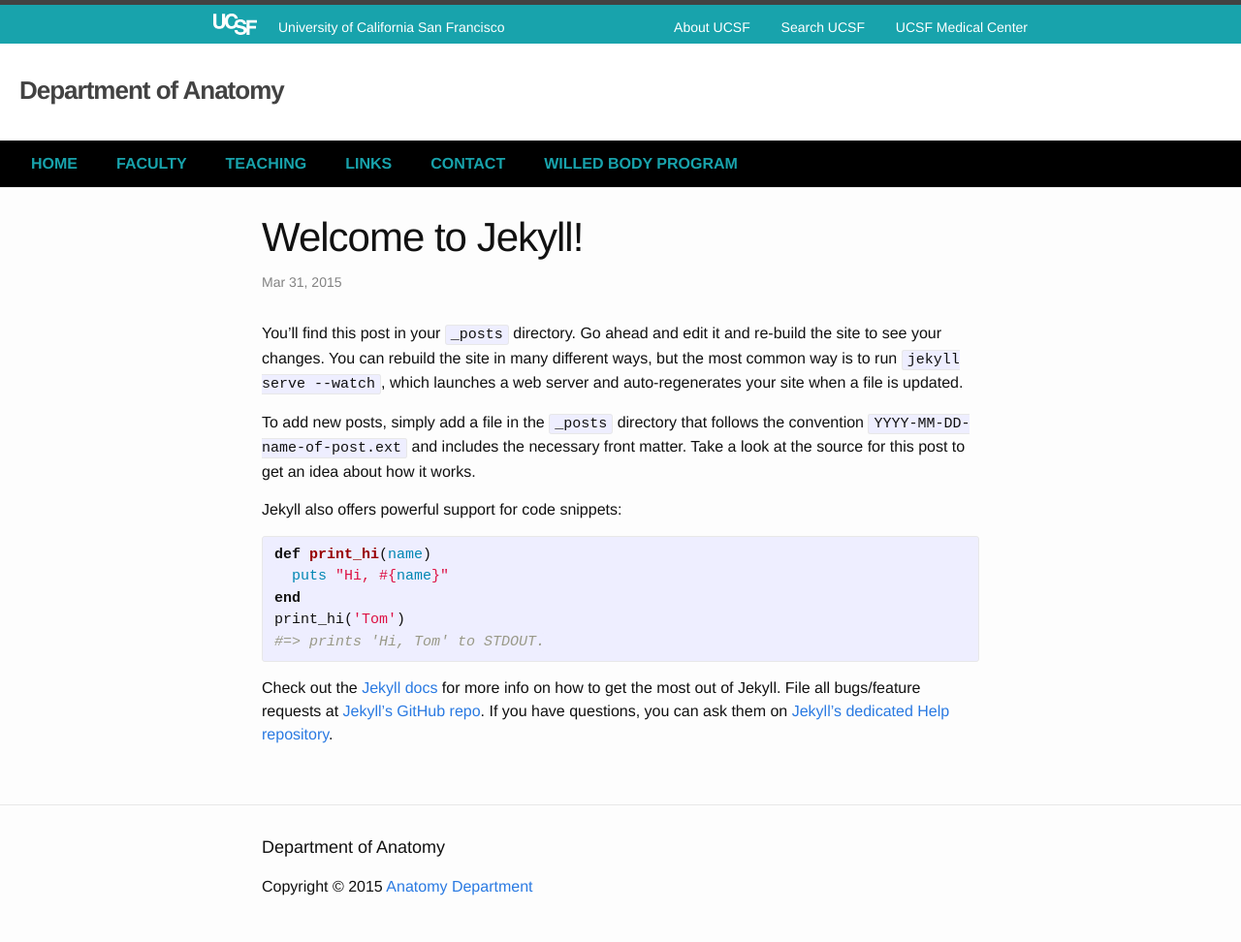
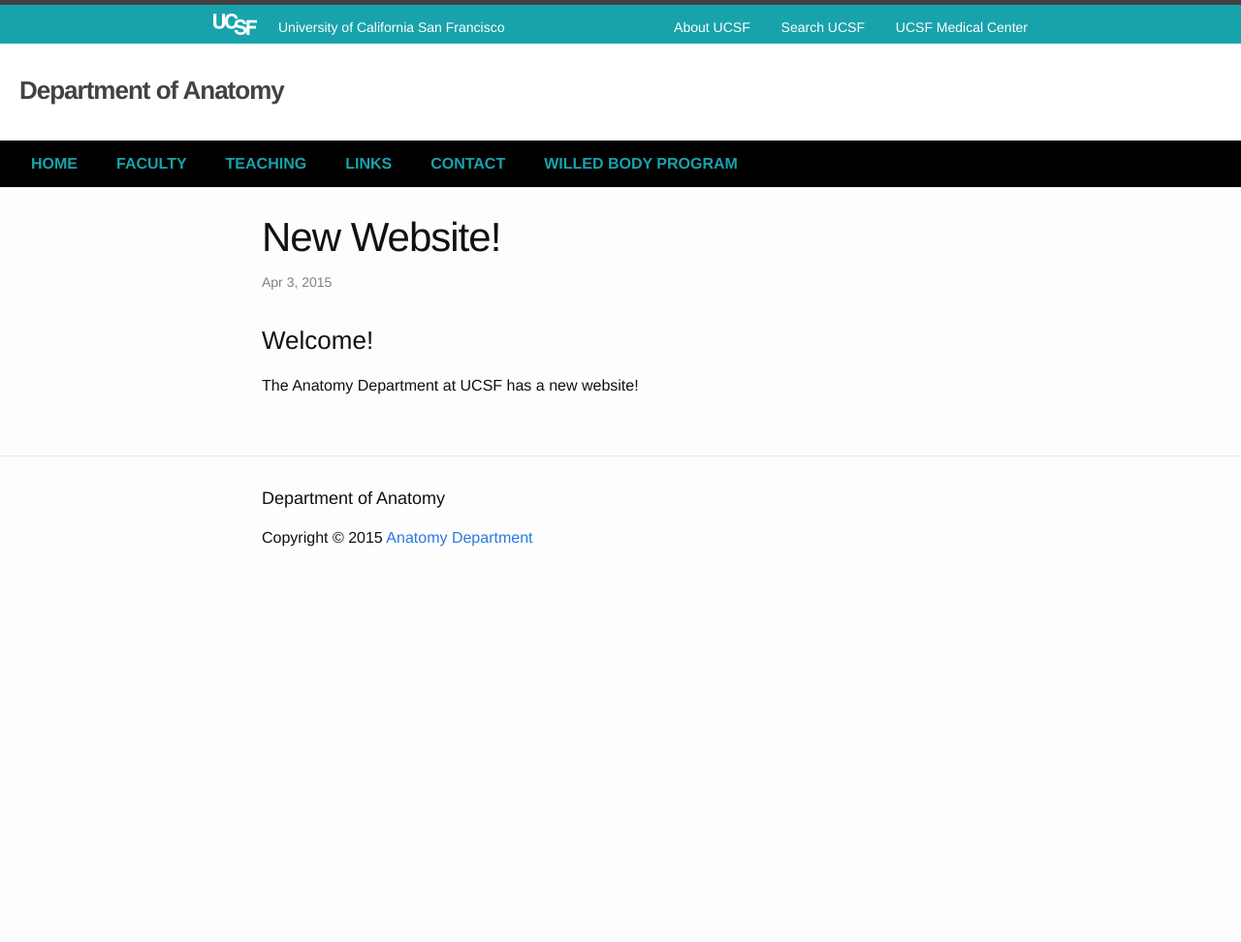
Before and after one commit to UCSF-Anatomy/anat-jekyll, a Jekyll site: the page built from _posts/2015-03-31-welcome-to-jekyll.markdown, in a window 1280 px wide. Shown: the whole page at 97% size. Built offline with Jekyll 4.4.1, drawn with Linux system fonts in a browser that asks for light colours; nearby versions of some CDN libraries; after the commit the page ends 900 px from its top, so only the background shows below that.

Commit message:
added blog

```diff
--- a/_posts/2015-03-31-welcome-to-jekyll.markdown
+++ b/_posts/2015-03-31-welcome-to-jekyll.markdown
@@ -1,25 +1,9 @@
 ---
 layout: post
-title:  "Welcome to Jekyll!"
-date:   2015-03-31 13:53:00
-categories: jekyll update
+title:  "New Website!"
+date:   2015-04-3 13:53:00
+categories: news
 ---
-You’ll find this post in your `_posts` directory. Go ahead and edit it and re-build the site to see your changes. You can rebuild the site in many different ways, but the most common way is to run `jekyll serve --watch`, which launches a web server and auto-regenerates your site when a file is updated.
 
-To add new posts, simply add a file in the `_posts` directory that follows the convention `YYYY-MM-DD-name-of-post.ext` and includes the necessary front matter. Take a look at the source for this post to get an idea about how it works.
-
-Jekyll also offers powerful support for code snippets:
-
-{% highlight ruby %}
-def print_hi(name)
-  puts "Hi, #{name}"
-end
-print_hi('Tom')
-#=> prints 'Hi, Tom' to STDOUT.
-{% endhighlight %}
-
-Check out the [Jekyll docs][jekyll] for more info on how to get the most out of Jekyll. File all bugs/feature requests at [Jekyll’s GitHub repo][jekyll-gh]. If you have questions, you can ask them on [Jekyll’s dedicated Help repository][jekyll-help].
-
-[jekyll]:      http://jekyllrb.com
-[jekyll-gh]:   https://github.com/jekyll/jekyll
-[jekyll-help]: https://github.com/jekyll/jekyll-help
+### Welcome!
+The Anatomy Department at UCSF has a new website!
```
Also changed, not shown: index.html (+13 -0 lines).
